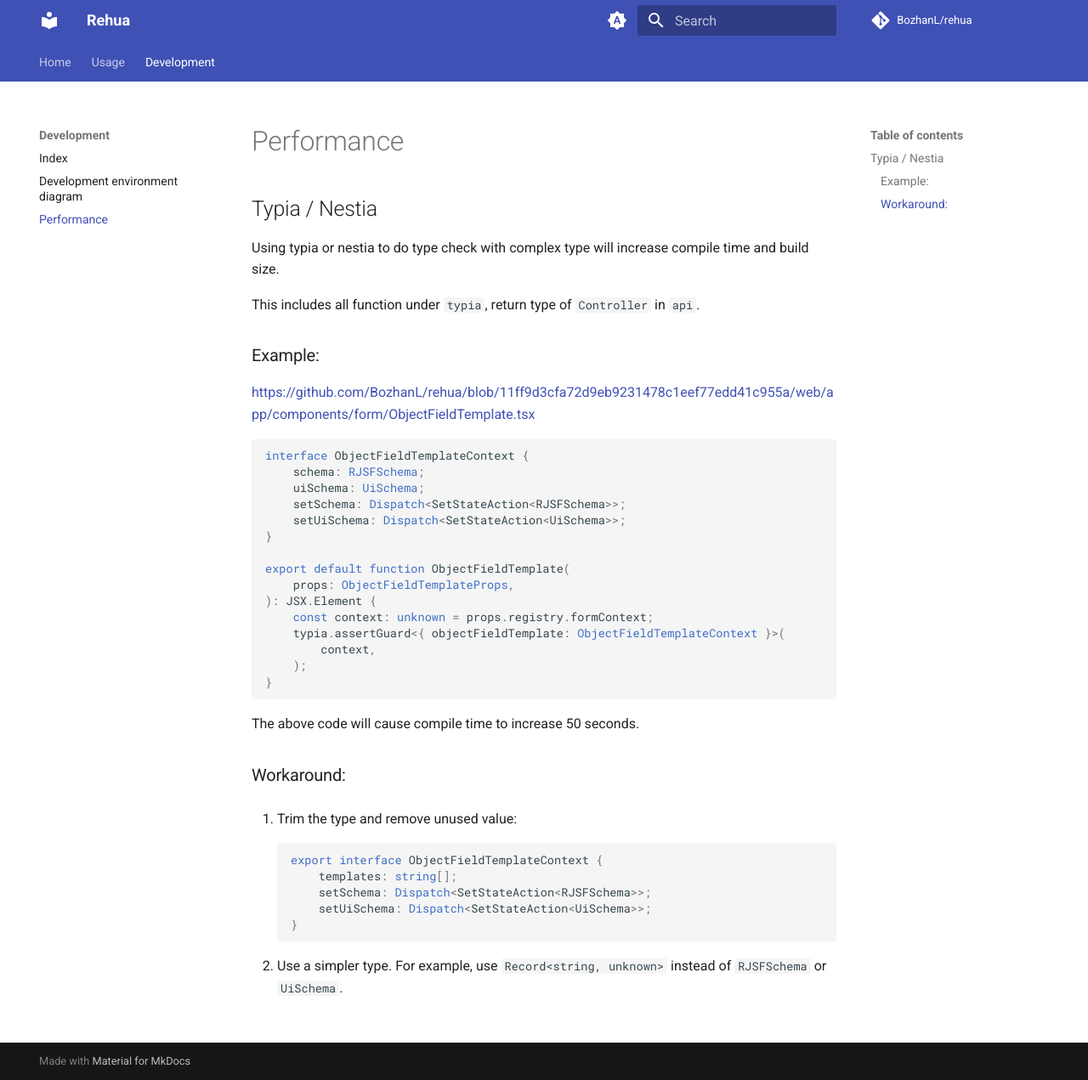
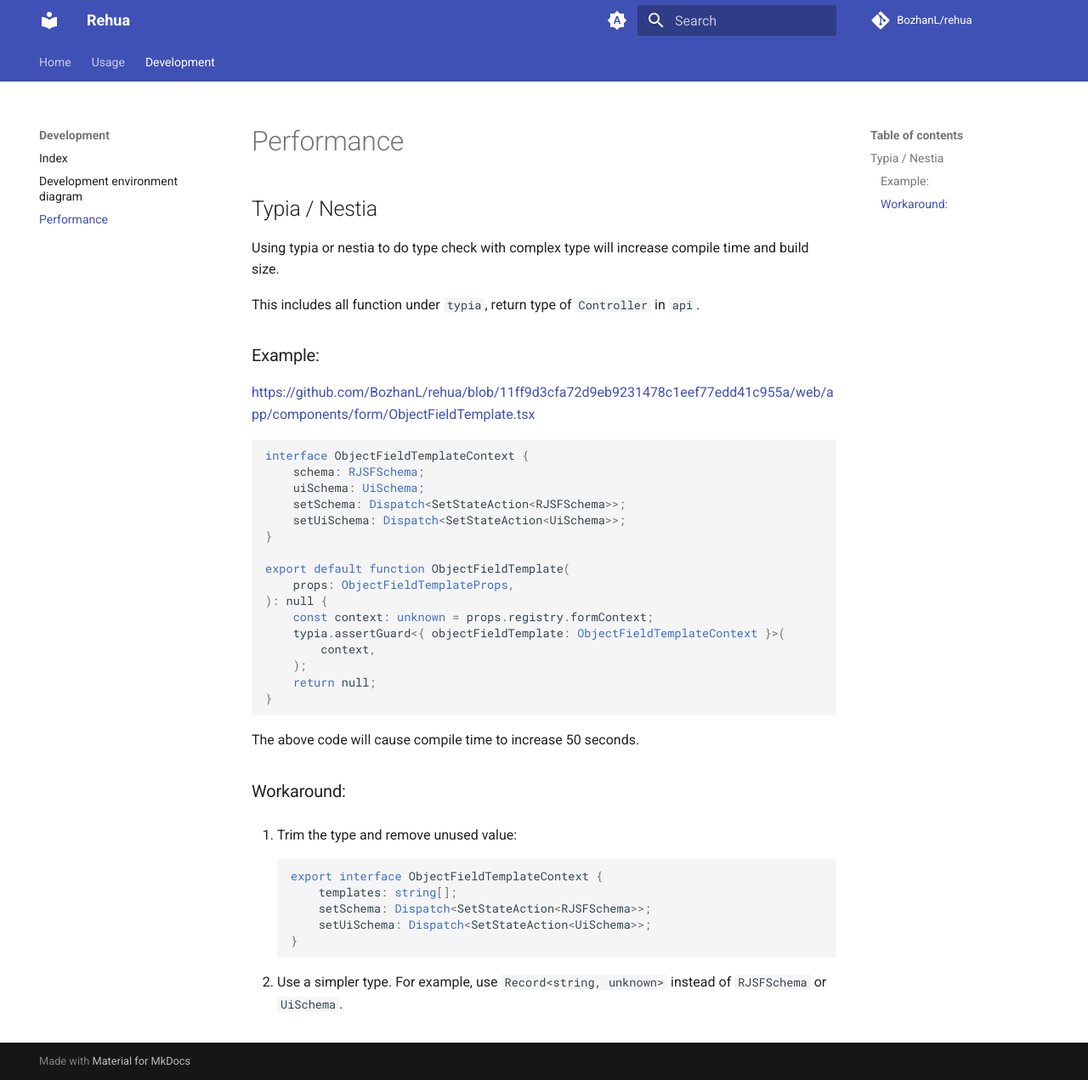
Before and after one commit to BozhanL/rehua-doc, an MkDocs documentation site: the page built from docs/dev/Performance.md, in a window 1280 px wide and 1271 px high. Shown: the whole window at 85% size. Built offline with MkDocs 1.6.1 and Material for MkDocs 9.7.7, drawn with Linux system fonts in a browser that asks for light colours; comment, search, counter and statistics services are not loaded.

Commit message:
docs(performance): update example in performance section

````diff
--- a/docs/dev/Performance.md
+++ b/docs/dev/Performance.md
@@ -20,11 +20,12 @@ interface ObjectFieldTemplateContext {
 
 export default function ObjectFieldTemplate(
     props: ObjectFieldTemplateProps,
-): JSX.Element {
+): null {
     const context: unknown = props.registry.formContext;
     typia.assertGuard<{ objectFieldTemplate: ObjectFieldTemplateContext }>(
         context,
     );
+    return null;
 }
 ```
 
````
